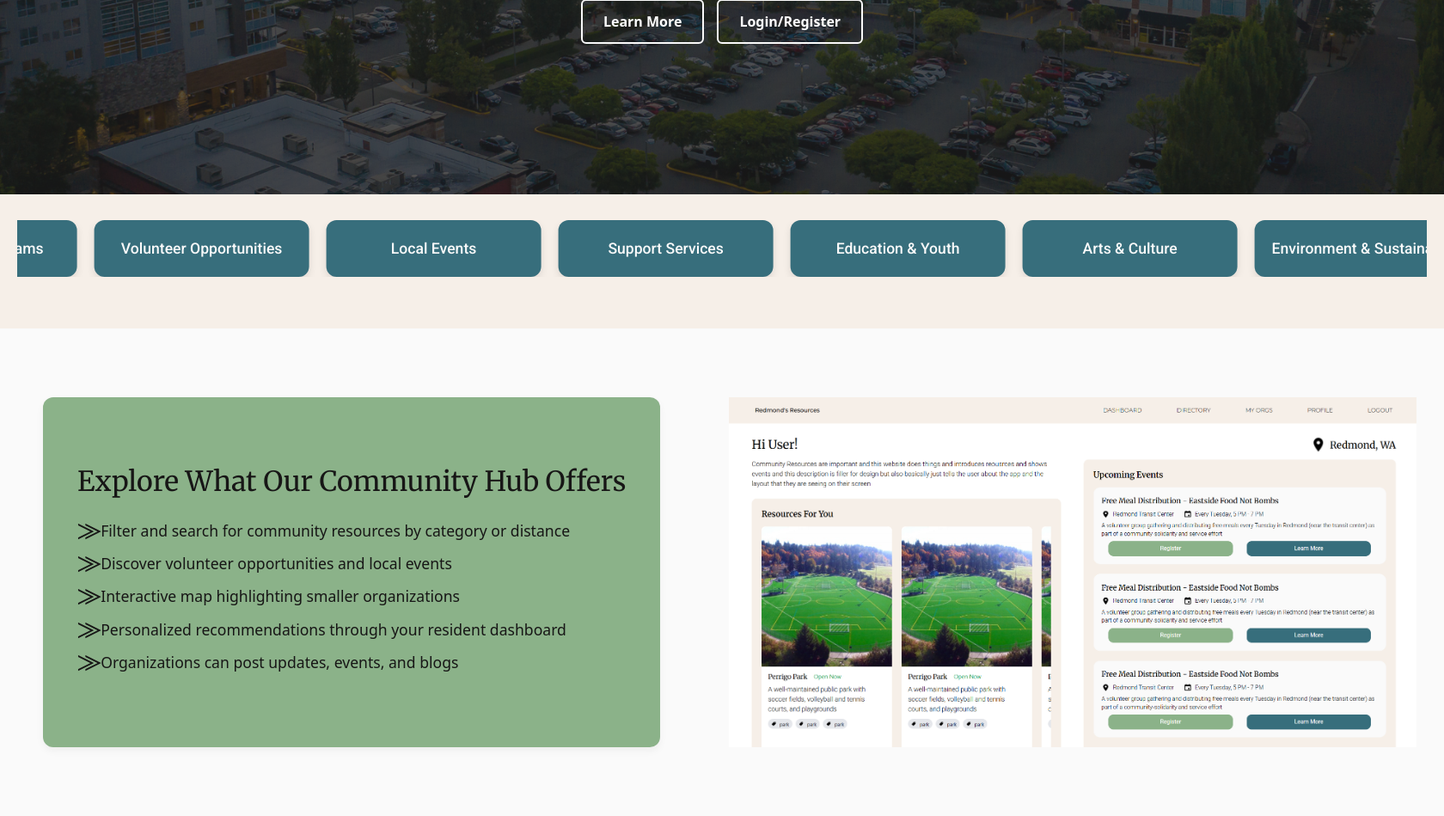
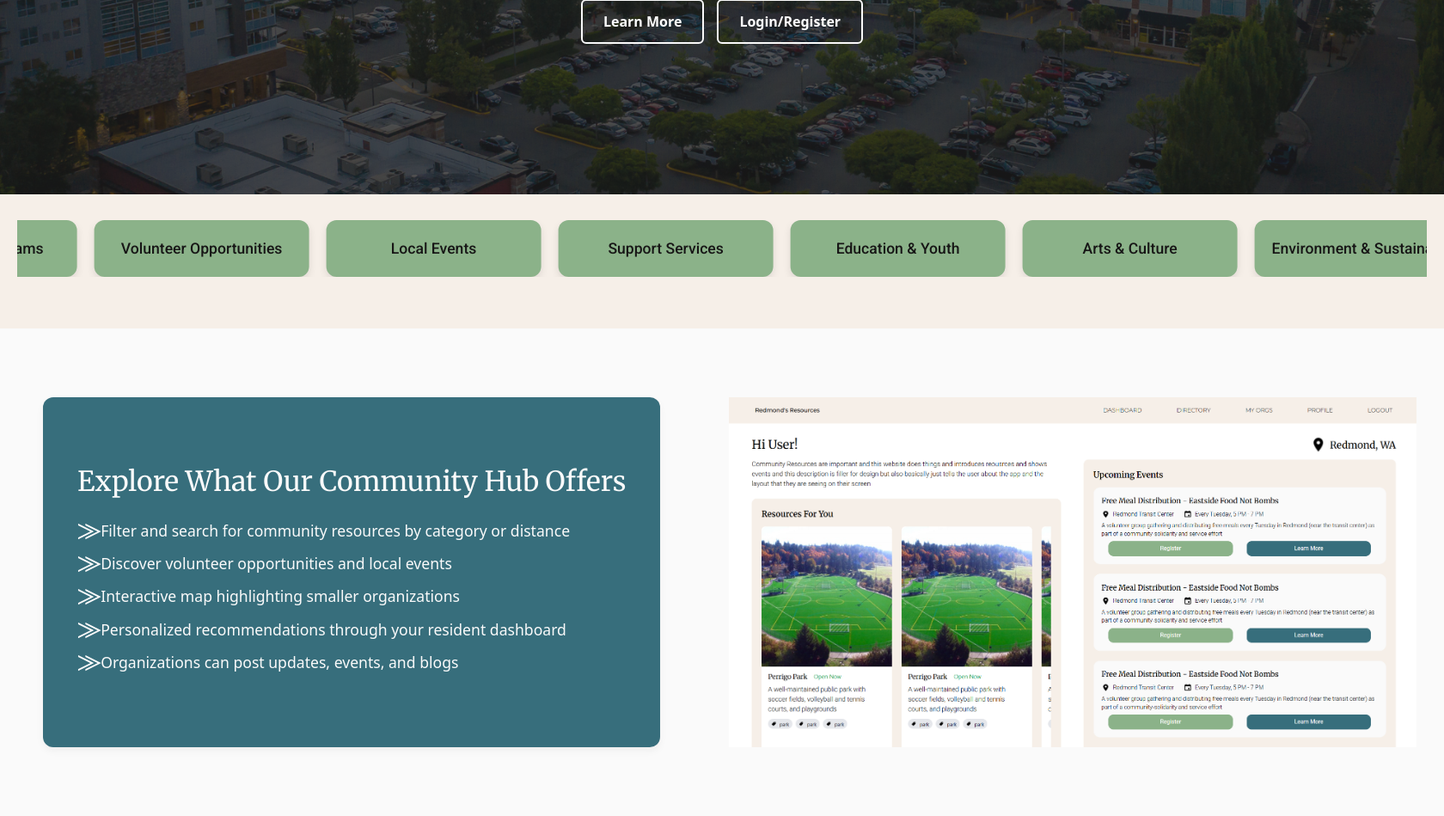
Before and after one commit to emilydma08/community-resource-hub, a Flask app: page / in a window 1680 px wide. Shown: the part 574-1523 px from the top of the page at 86% size. Run offline with Flask 3, Linux system fonts and the light colour scheme; some libraries are stand-ins or nearby versions.

Commit message:
additional landing page styling

```diff
--- a/static/styles.css
+++ b/static/styles.css
@@ -180,7 +180,7 @@ h1{
 
 .card {
   min-width: 250px;
-  background:var(--blue);
+  background:var(--green);
   padding: 20px;
   border-radius: 12px;
   box-shadow: 0 4px 10px rgba(0,0,0,0.1);
@@ -188,7 +188,7 @@ h1{
   font-size: 1.1rem;
   font-family: var(--body-font);
   font-weight: 500;
-  color: var(--white);
+  color: var(--black);
 }
 
 @keyframes scroll {
@@ -222,7 +222,7 @@ h1{
 .about-text {
   flex: 0 0 auto;
   max-width: 800px;
-  background-color: var(--green);
+  background-color: var(--blue);
   padding: 40px;
   border-radius: 12px;
   box-shadow: 0 4px 10px rgba(0, 0, 0, 0.05);
@@ -234,7 +234,7 @@ h1{
 .about-text h2 {
   font-size: 2rem;
   font-family: var(--heading-font);
-  color: var(--black);
+  color: var(--white);
   margin-bottom: 20px;
 }
 
@@ -245,7 +245,7 @@ h1{
 
 .about-text li {
   font-size: 1.1rem;
-  color: var(--black);
+  color: var(--white);
   margin-bottom: 12px;
   padding-left: 1.7rem;
   position: relative;
@@ -255,7 +255,7 @@ h1{
   content: "⨠";
   position: absolute;
   left: 0;
-  color: var(--black);
+  color: var(--white);
   font-size: 1.5rem;
   line-height: 1;
 }
```
